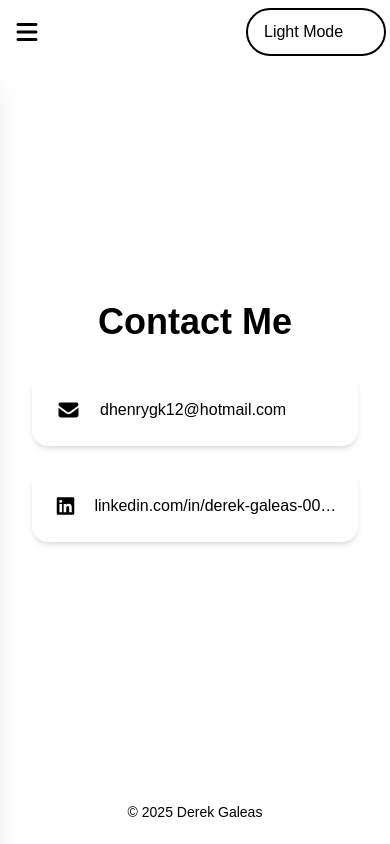
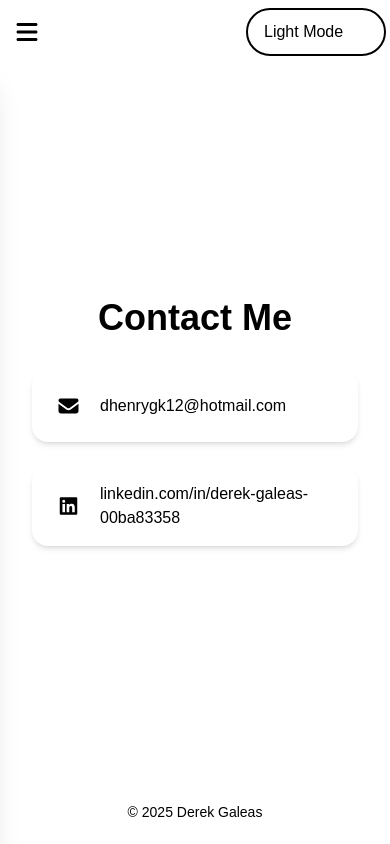
Before and after one commit to DHK2001/portfolio, a Next.js app: page /contact in a window 390 px wide. Built offline with nearby package versions, Linux system fonts and the light colour scheme.

Commit message:
responsive

```diff
--- a/src/app/contact/page.tsx
+++ b/src/app/contact/page.tsx
@@ -20,7 +20,7 @@ export default function Contact() {
           <span className="flex items-center justify-center h-10 w-10 rounded-full bg-[var(--primary)] text-[var(--button-text)]">
             <FontAwesomeIcon icon={faEnvelope} size="lg" className="h-5 w-5" />
           </span>
-          <span className="truncate">{profileData.email}</span>
+          <span className="whitespace-normal max-sm:w-60">{profileData.email}</span>
         </a>
 
         <a
@@ -34,7 +34,7 @@ export default function Contact() {
           <span className="flex items-center justify-center h-10 w-10 rounded-full bg-[var(--primary)] text-[var(--button-text)]">
             <FontAwesomeIcon icon={faLinkedin} size="lg" className="h-5 w-5" />
           </span>
-          <span className="truncate">
+          <span className="whitespace-normal max-sm:w-60">
             linkedin.com/in/{getLinkedUser(profileData.linkedUrl)}
           </span>
         </a>
```
